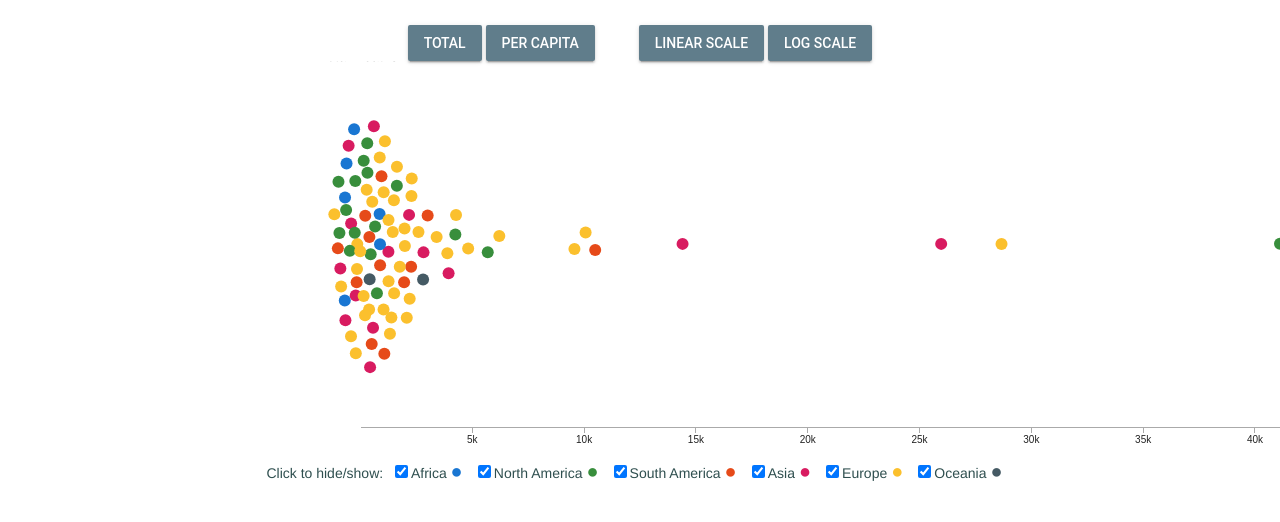
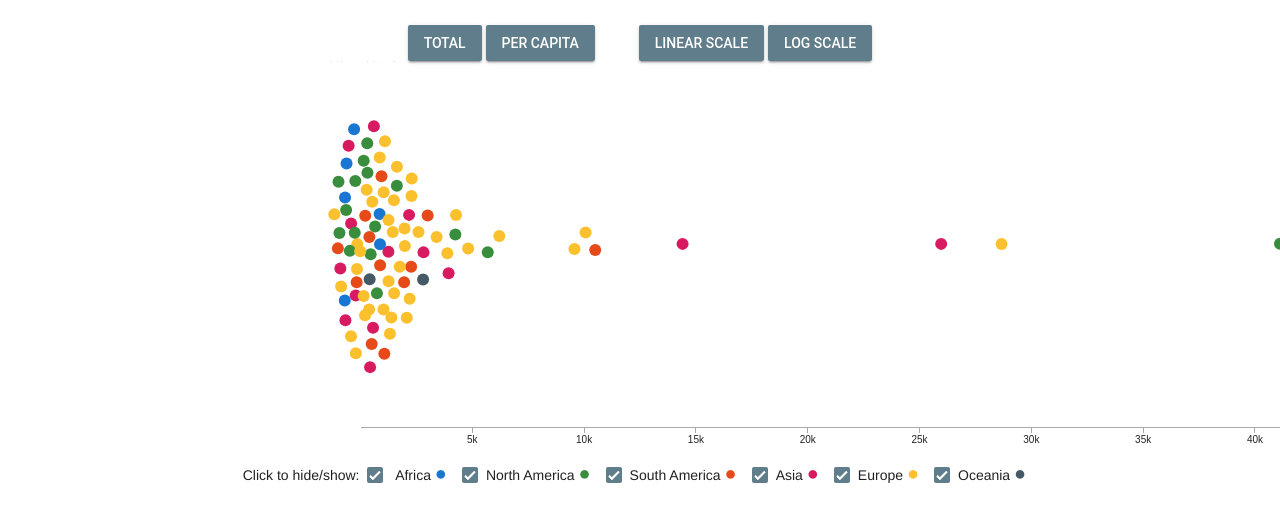
Before and after one commit to MartinHeinz/charts, a plain HTML site: page beeswarm/index.html in a window 1280 px wide. Shown: the top 522 px of the page. Drawn offline with nearby package versions, Linux system fonts and the light colour scheme.

Commit message:
Switch to MDL checkboxes.

```diff
--- a/beeswarm/index.html
+++ b/beeswarm/index.html
@@ -22,8 +22,9 @@
         }
 
         #checkboxes > * {
-            color: darkslategray;
             font-size: 14px;
+            display: inline;
+            padding-top: 3px;
         }
 
         .btn-group {
@@ -95,19 +96,31 @@
 <div id="svganchor" class="graph">
 </div>
 <div id="checkboxes" class="centered">
-    <span>Click to hide/show:&nbsp;&nbsp;</span>
-    <label><input type="checkbox" name="continent" value="africa" checked="">Africa
-        <span id="africaColor" style="font-size: 20px; color: #1976D2;">&#9679;&nbsp;&nbsp;</span></label>
-    <label><input type="checkbox" name="continent" value="northAmerica" checked="">North America
-        <span id="namericaColor" style="font-size: 20px; color: #388E3C;">&#9679;&nbsp;&nbsp;</span></label>
-    <label><input type="checkbox" name="continent" value="southAmerica" checked="">South America
-        <span id="samericaColor" style="font-size: 20px; color: #E64A19;">&#9679;&nbsp;&nbsp;</span></label>
-    <label><input type="checkbox" name="continent" value="asia" checked="">Asia
-        <span id="asiaColor" style="font-size: 20px; color: #D81B60;">&#9679;&nbsp;&nbsp;</span></label>
-    <label><input type="checkbox" name="continent" value="europe" checked="">Europe
-        <span id="europeColor" style="font-size: 20px; color: #FBC02D;">&#9679;&nbsp;&nbsp;</span></label>
-    <label><input type="checkbox" name="continent" value="oceania" checked="">Oceania
-        <span id="oceaniaColor" style="font-size: 20px; color: #455A64;">&#9679;&nbsp;&nbsp;</span></label>
+    <span style="position:relative; top: 3px">Click to hide/show:&nbsp;&nbsp;</span>
+    <label class="mdl-checkbox mdl-js-checkbox mdl-js-ripple-effect">
+        <input type="checkbox" name="continent" value="africa" class="mdl-checkbox__input" checked="">Africa
+        <span class="mdl-checkbox__label" id="africaColor" style="font-size: 20px; color: #1976D2;">&#9679;&nbsp;&nbsp;</span>
+    </label>
+    <label class="mdl-checkbox mdl-js-checkbox mdl-js-ripple-effect">
+        <input type="checkbox" name="continent" value="northAmerica" class="mdl-checkbox__input" checked="">North America
+        <span class="mdl-checkbox__label" id="namericaColor" style="font-size: 20px; color: #388E3C;">&#9679;&nbsp;&nbsp;</span>
+    </label>
+    <label class="mdl-checkbox mdl-js-checkbox mdl-js-ripple-effect">
+        <input type="checkbox" name="continent" value="southAmerica" class="mdl-checkbox__input" checked="">South America
+        <span class="mdl-checkbox__label" id="samericaColor" style="font-size: 20px; color: #E64A19;">&#9679;&nbsp;&nbsp;</span>
+    </label>
+    <label class="mdl-checkbox mdl-js-checkbox mdl-js-ripple-effect">
+        <input type="checkbox" name="continent" value="asia" class="mdl-checkbox__input" checked="">Asia
+        <span class="mdl-checkbox__label" id="asiaColor" style="font-size: 20px; color: #D81B60;">&#9679;&nbsp;&nbsp;</span>
+    </label>
+    <label class="mdl-checkbox mdl-js-checkbox mdl-js-ripple-effect">
+        <input type="checkbox" name="continent" value="europe" class="mdl-checkbox__input" checked="">Europe
+        <span class="mdl-checkbox__label" id="europeColor" style="font-size: 20px; color: #FBC02D;">&#9679;&nbsp;&nbsp;</span>
+    </label>
+    <label class="mdl-checkbox mdl-js-checkbox mdl-js-ripple-effect">
+        <input type="checkbox" name="continent" value="oceania" class="mdl-checkbox__input" checked="">Oceania
+        <span class="mdl-checkbox__label" id="oceaniaColor" style="font-size: 20px; color: #455A64;">&#9679;&nbsp;&nbsp;</span>
+    </label>
 </div>
 </body>
 
```
